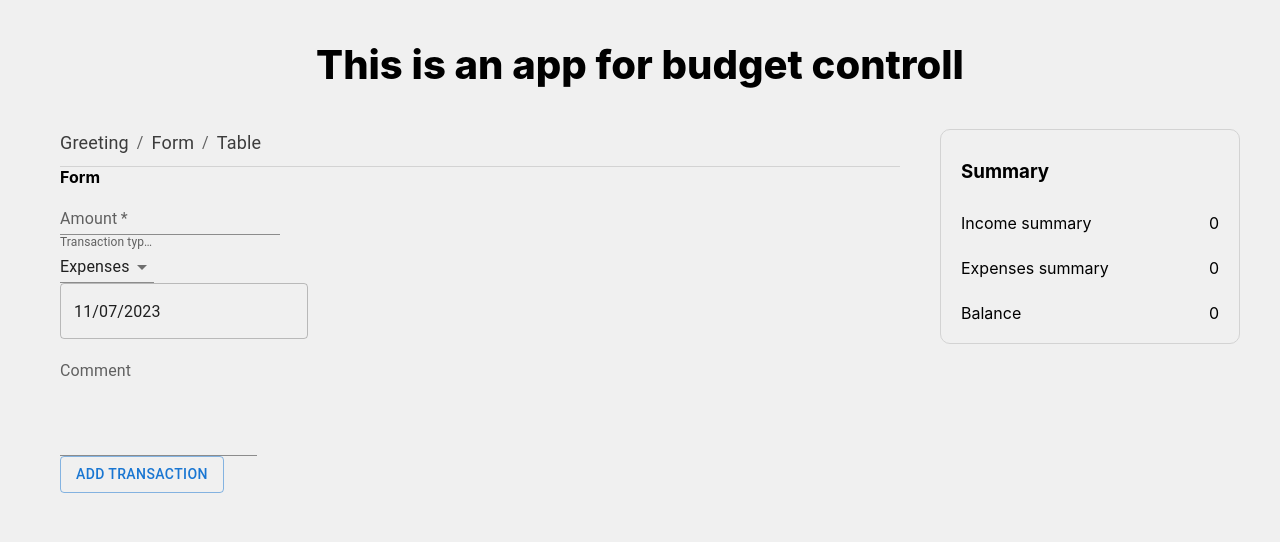
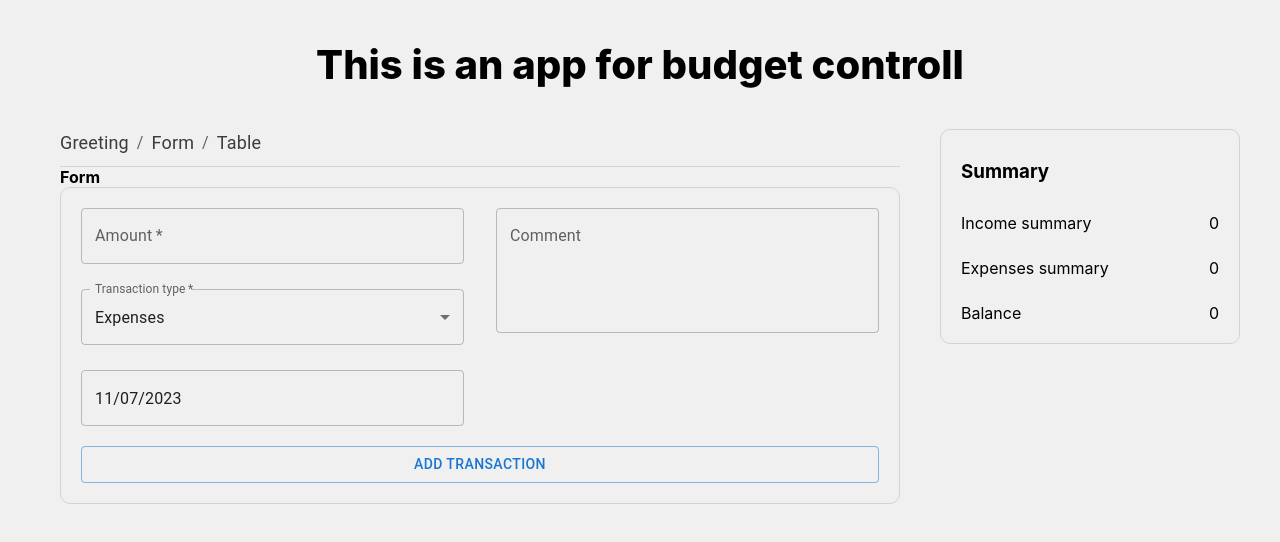
Before and after one commit to yupaziura/test-budget_app, a React (Create React App) app: page /form in a window 1280 px wide. Shown: the top 542 px of the page. Built offline with nearby package versions, Linux system fonts and the light colour scheme.

Commit message:
Add styles to form

```diff
--- a/src/components/Form/CustomForm.js
+++ b/src/components/Form/CustomForm.js
@@ -10,6 +10,8 @@ import { TextField,
          MenuItem,
          FormControl } from "@mui/material";
 import { DatePicker } from "@mui/x-date-pickers";
+
+import './CustomForm.scss';
 
 const CustomForm = ({setData, data}) => {
     const [amount, setAmount] = useState('');
@@ -40,14 +42,15 @@ const CustomForm = ({setData, data}) => {
 
     return (
         <>
-            <form onSubmit={(e)=>pushToData(e)}>
+            <form className="form" onSubmit={(e)=>pushToData(e)}>
 
+                <div className="form_col">
                     <div className="amount">
-                    <TextField  type='number' inputProps={{ min: 1 }} value={amount} onChange={(e)=>setAmount(+e.target.value)} required id="amount" label="Amount" variant="standard"/>
+                        <TextField fullWidth  type='number' inputProps={{ min: 1 }} value={amount} onChange={(e)=>setAmount(+e.target.value)} required id="amount" label="Amount" variant="outlined"/>
                     </div>
 
                     <div className="type">
-                    <FormControl variant="standard">
+                        <FormControl fullWidth variant="outlined">
                             <InputLabel required id="type-label">Transaction type</InputLabel>
                             <Select
                                 value={type}
@@ -63,12 +66,16 @@ const CustomForm = ({setData, data}) => {
 
                     <div className="date">
                         <LocalizationProvider dateAdapter={AdapterDayjs}>
-                    <DatePicker onChange={(newValue) => setDate(newValue.toISOString())}
+                            <DatePicker style={{width: '100%'}} onChange={(newValue) => setDate(newValue.toISOString())}
                                         value={date}
-                                format='DD/MM/YYYY'/>
+                                        format='DD/MM/YYYY'
+                                        slotProps={{ textField: { fullWidth: true } }}/>
                         </LocalizationProvider>
                     </div>
+                </div>
 
+
+                <div className="form_col">
                     <div className="comment">
                         <TextField
                             onChange={(e)=>setComment(e.target.value)}
@@ -77,11 +84,16 @@ const CustomForm = ({setData, data}) => {
                             label="Comment"
                             multiline
                             rows={4}
-                        variant="standard"
+                            variant="outlined"
+                            fullWidth
                         />
                     </div>
+                </div>
 
-                <Button type='submit' variant="outlined">Add transaction</Button>
+                <div class="break"></div>
+                <div className="button">
+                    <Button fullWidth type='submit' variant="outlined">Add transaction</Button>
+                </div>
 
             </form>
         </>
--- a/src/components/Form/CustomForm.scss
+++ b/src/components/Form/CustomForm.scss
@@ -0,0 +1,27 @@
+@import '../../styles/general';
+
+.form {
+    display: flex;
+    flex-wrap: wrap;
+    justify-content: space-between;
+    @include rounded-border;
+
+
+    &_col{
+        width: 48%;
+        display: flex;
+        flex-direction: column;
+        gap: 25px;
+    }
+
+    .break {
+        flex-basis: 100%;
+        width: 0;
+      }
+
+      .button{
+        margin-top: 20px;
+        width: 100%;
+      }
+
+}
--- a/src/styles/_general.scss
+++ b/src/styles/_general.scss
@@ -1,2 +1,8 @@
 $primary: #637665;
 $secondary: #704f6a;
+
+@mixin rounded-border {
+    border: 1px solid lightgray;
+    border-radius: 10px;
+    padding: 20px;
+}
```
Lines whose indentation alone changed are shown as unchanged.
